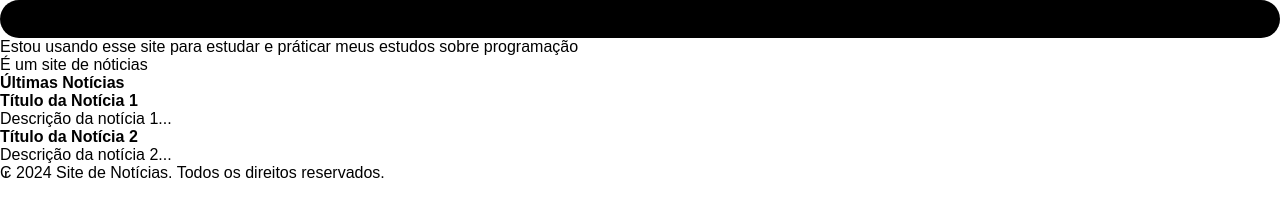
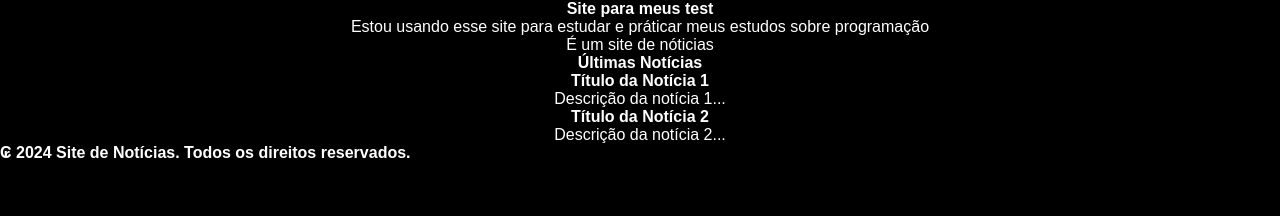
Before and after one commit to thony178/praticando2, a plain HTML site: page index.html in a window 1280 px wide. Drawn offline with Linux system fonts and the light colour scheme.

Commit message:
modificando um pouco o HTML e add algumas style no css e tbm criei past img

```diff
--- a/index.html
+++ b/index.html
@@ -3,28 +3,35 @@
 <head>
     <meta charset="UTF-8">
     <meta name="viewport" content="width=device-width, initial-scale=1.0">
-    <title>Práticando2</title>
+    <title>Test práticando</title>
     <link rel="stylesheet" href="style.css">
 </head>
+
 <body>
+    <div class="content">
+
         <header>
             <h1>Site para meus test</h1>
             <p>Estou usando esse site para estudar e práticar meus estudos sobre programação</p>
             <p>É um site de nóticias</p>
         </header>
+
         <main>
             <section id="noticias">
                 <h2>Últimas Notícias</h2>
-            <div class="noticia">
+                <div class="noticia1">
                     <h3>Título da Notícia 1</h3>
                     <p>Descrição da notícia 1...</p>
                 </div>
-            <div class="noticia">
+                <div class="noticia2">
                     <h3>Título da Notícia 2</h3>
                     <p>Descrição da notícia 2...</p>
                 </div>
         </main>
-    <footer>₢ 2024 Site de Notícias. Todos os direitos reservados.</footer>
+
+        <footer><strong>₢ 2024 Site de Notícias. Todos os direitos reservados.</strong></footer>
+    </div>
+
     <script scr="script.js"></script>
 </body>
 </html>
--- a/style.css
+++ b/style.css
@@ -1,3 +1,4 @@
+/*:root é para criar um grupo de variaveis de cores*/
 :root {
     --background-1: #000000;
     --cor-de-fundo-1:#8f8f8f;
@@ -14,6 +15,8 @@
     --Buttoncolor2:rgb(143, 122, 7);
 }
 
+/* "*" é para resetar o HTML, por padão ele vem com algumas config e esse grupo
+ajuda a redefinir esse padrão*/
 *{
     margin: 0;
     padding: 0;
@@ -32,8 +35,24 @@
     "YELA" 0;
 }
 
-header h1 {
+body {
+    /*Color serve para mudar a cor dos textos*/
+    color: white;
     background-color: #000000;
-    padding: 10px;
-    border-radius: 50px;
 }
+
+header {
+    text-align: center;
+}
+
+main {
+    text-align: center;
+}
+
+main .noticia1{
+
+}
+
+footer {
+
+}
```
Also changed, not shown: img/list_2099153.png (added). Lines whose indentation alone changed are shown as unchanged.
